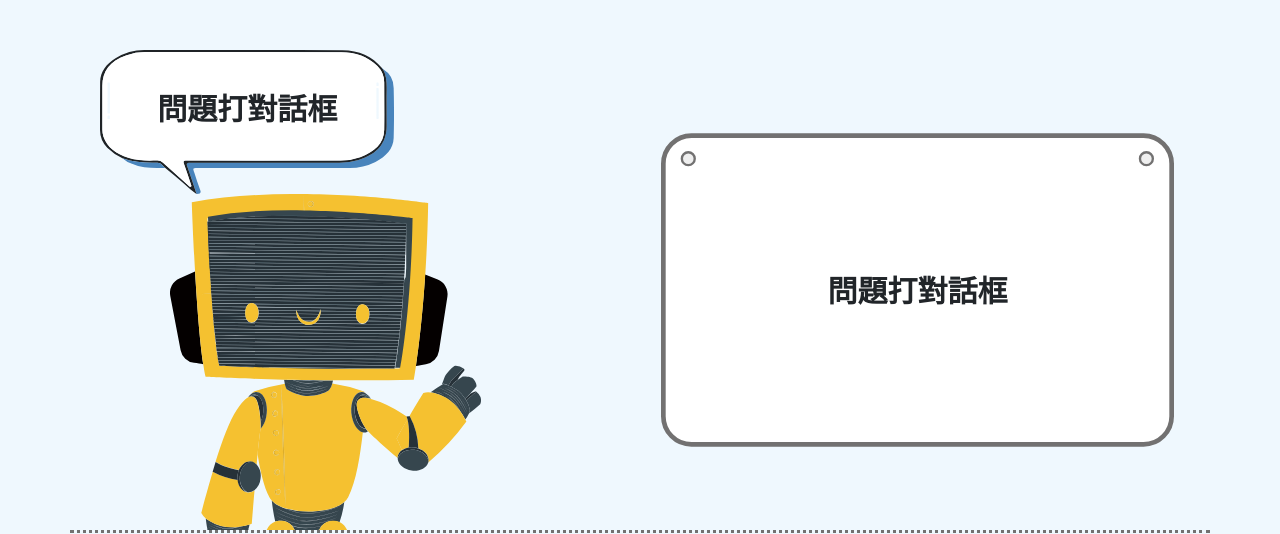
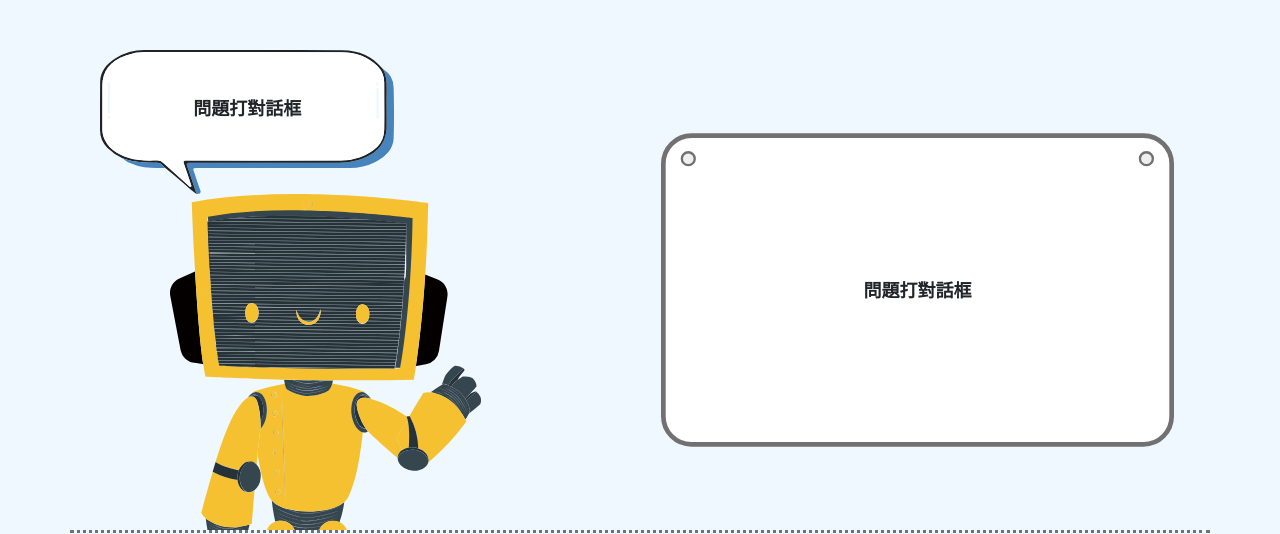
Before and after one commit to alan8365/most-chatbot, a Flask app: page /chat/1 in a window 1280 px wide. Shown: the top 534 px of the page. Run offline with Flask 2, Linux system fonts and the light colour scheme.

Commit message:
change font size

```diff
--- a/templates/chat.html
+++ b/templates/chat.html
@@ -89,7 +89,7 @@
             transform: translate(-50%, -50%);
             width: 100%;
             padding: 20px;
-            font-size: 30px;
+            font-size: 18px;
             font-weight: 800;
         }
 
@@ -117,6 +117,10 @@
         #robot>.row:last-child {
             height: 70%;
         }
+
+        #response-display {
+            white-space: pre-line;
+        }
     </style>
 </head>
 
@@ -133,12 +137,9 @@
 
                 <div class="row" style="padding-left: 70px;">
                     {% if project_name == 'shou' %}
-                        <img class="float-left" src="../static/SVG/ROBOT1.svg" alt="">
-                    {% elif project_name == 'allen' %}
-                        <img class="float-left" src="../static/SVG/ROBOT2.svg" alt="">
-                    {% else %}
-                        <img class="float-left" src="../static/SVG/ROBOT3.svg" alt="">
-                    {% endif %}
+                    <img class="float-left" src="../static/SVG/ROBOT1.svg" alt=""> {% elif project_name == 'allen' %}
+                    <img class="float-left" src="../static/SVG/ROBOT2.svg" alt=""> {% else %}
+                    <img class="float-left" src="../static/SVG/ROBOT3.svg" alt=""> {% endif %}
                 </div>
             </div>
 
```
Lines whose indentation alone changed are shown as unchanged.
